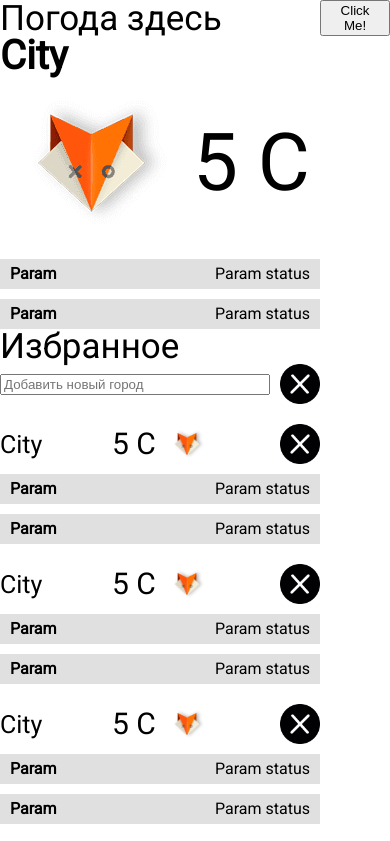
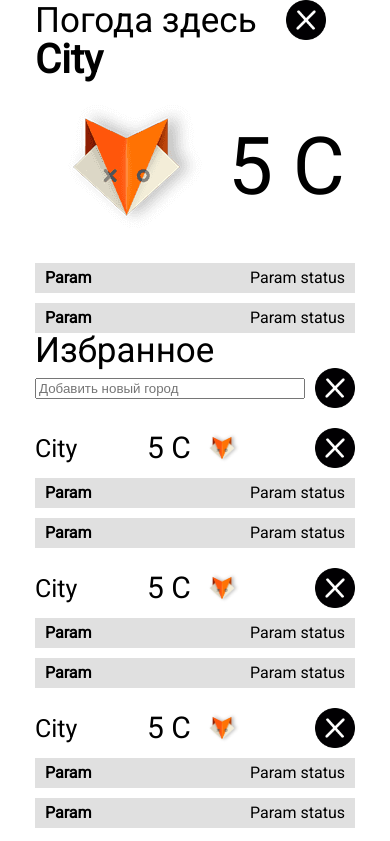
Before and after one commit to YahimaB/YahimaB.github.io, a plain HTML site: page index.html in a window 390 px wide. Shown: the top 841 px of the page. Drawn offline with Linux system fonts and the light colour scheme.

Commit message:
Finished base

```diff
--- a/assets/css/style.css
+++ b/assets/css/style.css
@@ -34,15 +34,15 @@
         justify-content: start;
         align-items: center;
         flex-wrap: wrap;
+        height: 40px;
     }
 
     .local-cards {
         grid-area: local-cards;
-        display: flex;
-        flex-direction: row;
-        justify-content: space-between;
-        align-items: stretch;
-        flex-wrap: wrap;
+        display: grid;
+        grid-template-columns: repeat(2, 1fr);
+        grid-column-gap: 60px;
+        align-items: start;
     }
 
     .favourite {
@@ -116,11 +116,10 @@
     }
 
     .favourite-cards>ul {
-        display: flex;
-        flex-direction: row;
-        justify-content: space-between;
-        flex-wrap: wrap;
-        align-items: stretch;
+        display: grid;
+        grid-template-columns: repeat(2, 1fr);
+        grid-column-gap: 60px;
+        align-items: start;
     }
 
     .weather-card {
@@ -172,7 +171,7 @@
         width: 320px;
     }
 
-    .close-btn {
+    .search-btn {
         height: 100%;
         float: right;
         margin-left: 10px;
@@ -184,26 +183,33 @@
     }
 
     .local-header>h1 {
-        width: 320px;
+        flex: 0;
+        white-space: nowrap;
         font-size: 35px;
     }
 
-    @media screen and (min-width: 640) {
-        .weather-card {
-            display: block;
-            -webkit-box-pack: start;
-            -webkit-justify-content: flex-start;
-            -ms-flex-pack: start;
-            justify-content: flex-start;
-            list-style-type: none;
-        }
+    .local-header>div {
+        flex: 1;
+        display: flex;
+        align-items: center;
+        justify-content: center;
     }
 
     .mobile {
         display: none;
     }
 
-    @media screen and (max-width: 640) {
+    @media (max-width: 768px) {
+        .local-cards {
+            grid-template-columns: repeat(1, 1fr);
+        }
+        .favourite-cards>ul {
+            grid-template-columns: repeat(1, 1fr);
+        }
+        .favourite-header {
+            flex-direction: column;
+            align-items: start;
+        }
         .desktop {
             display: none;
         }
--- a/index.html
+++ b/index.html
@@ -32,8 +32,8 @@
                 <div class="local-header">
                     <h1>Погода здесь</h1>
                     <div class="close-btn-space">
-                        <button type="button" class="desktop">Click Me!</button>
-                        <input type="image" class="mobile" src="assets/images/close_btn.png" style="height: 100%;" />
+                        <button type="button" class="desktop">Обновить геолокацию</button>
+                        <input type="image" class="mobile close-btn" src="assets/images/close_btn.png" />
                     </div>
                 </div>
 
@@ -65,7 +65,7 @@
                     <h1>Избранное</h1>
                     <div class="search-area">
                         <input type="search" id="city-search" placeholder="Добавить новый город" style="width: 100%;">
-                        <input type="image" src="assets/images/close_btn.png" class="close-btn" />
+                        <input type="image" src="assets/images/close_btn.png" class="search-btn" />
                     </div>
                 </div>
 
```
